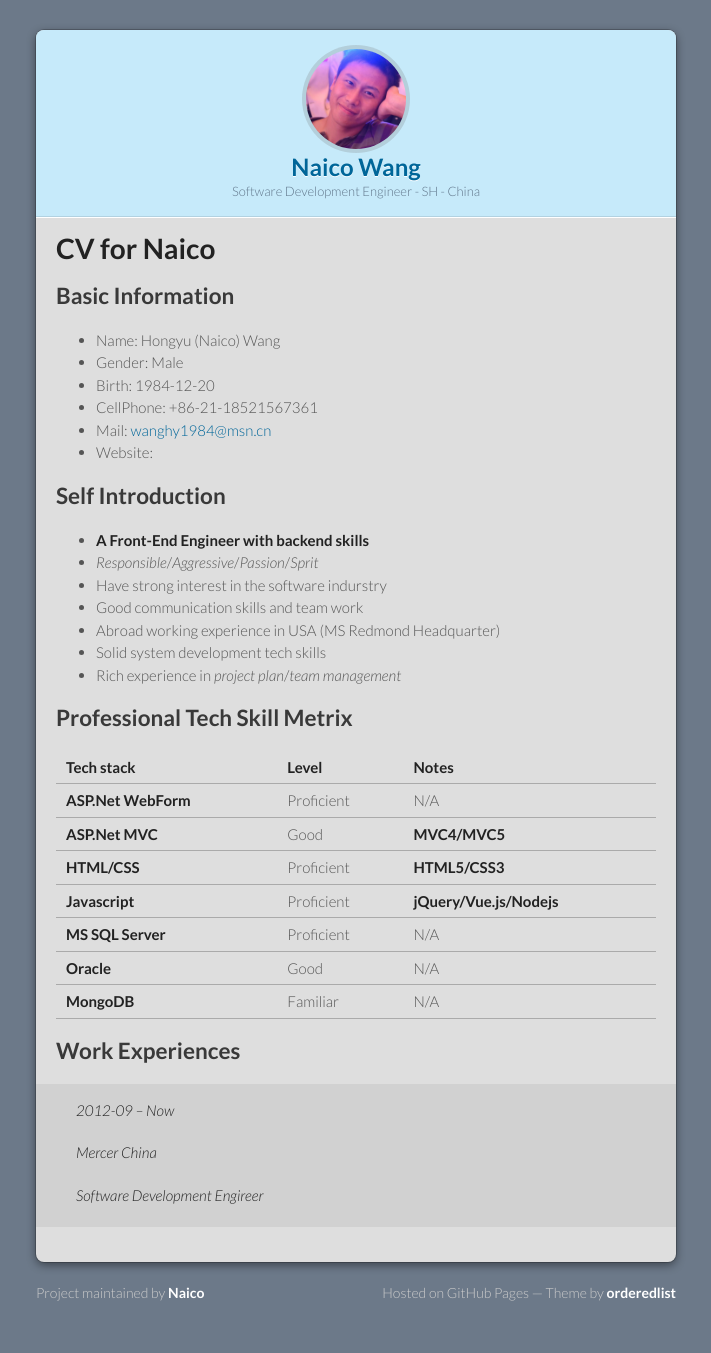
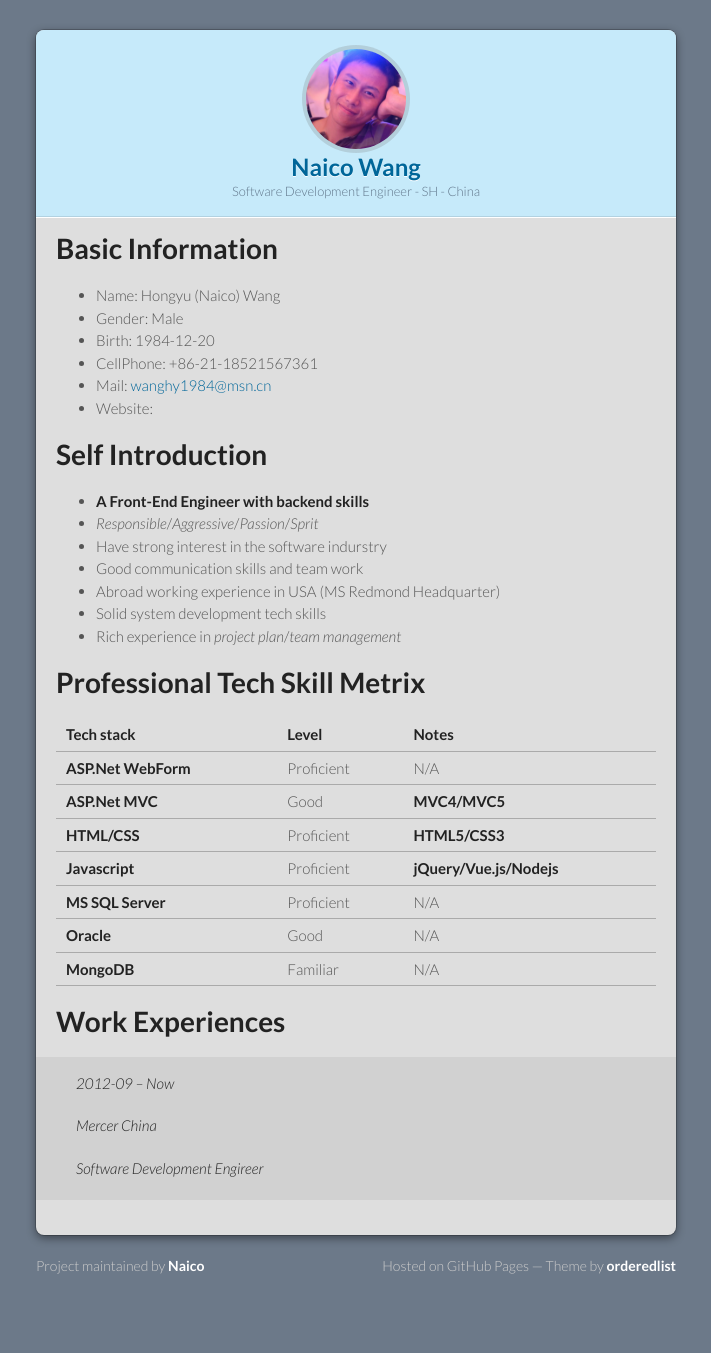
Before and after one commit to Naico/naico.github.io, a Jekyll site: the page built from Resume/index.md, in a window 1280 px wide. Shown: the whole page, without its empty margins (284-995 px from the left). Built offline with Jekyll 4.4.1, drawn with Linux system fonts in a browser that asks for light colours; a script that is not in the unit is left out; after the commit the page ends 1326 px from its top, so only the background shows below that.

Commit message:
format title

```diff
--- a/Resume/index.md
+++ b/Resume/index.md
@@ -2,9 +2,7 @@
 layout: default
 title: Resume for Naico
 ---
-# CV for Naico
-
-## Basic Information
+# Basic Information
 
 * Name: Hongyu (Naico) Wang
 * Gender: Male
@@ -13,7 +11,7 @@ title: Resume for Naico
 * Mail: <wanghy1984@msn.cn>
 * Website: <www.naico.wang>
 
-## Self Introduction
+# Self Introduction
 
 * **A Front-End Engineer with backend skills**
 * _Responsible_/_Aggressive_/_Passion_/_Sprit_
@@ -23,7 +21,7 @@ title: Resume for Naico
 * Solid system development tech skills
 * Rich experience in _project plan_/_team management_
 
-## Professional Tech Skill Metrix
+# Professional Tech Skill Metrix
 
 | Tech stack             | Level         | Notes                    |
 |:-----------------------|:--------------|:-------------------------|
@@ -35,7 +33,7 @@ title: Resume for Naico
 | **Oracle**             | Good          | N/A                      |
 | **MongoDB**            | Familiar      | N/A                      |
 
-## Work Experiences
+# Work Experiences
 
 > 2012-09 -- Now
 >
```
